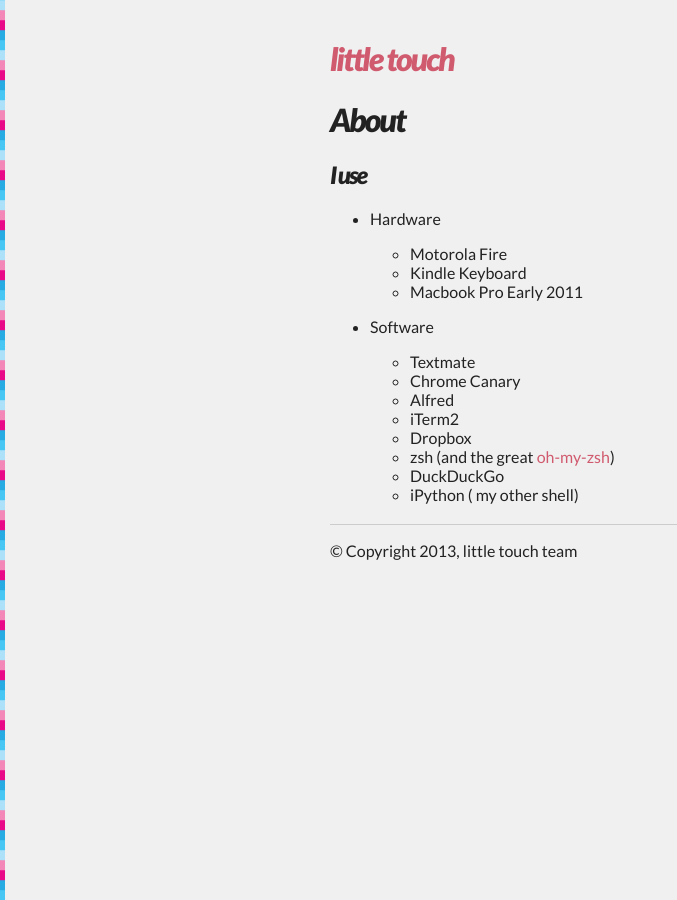
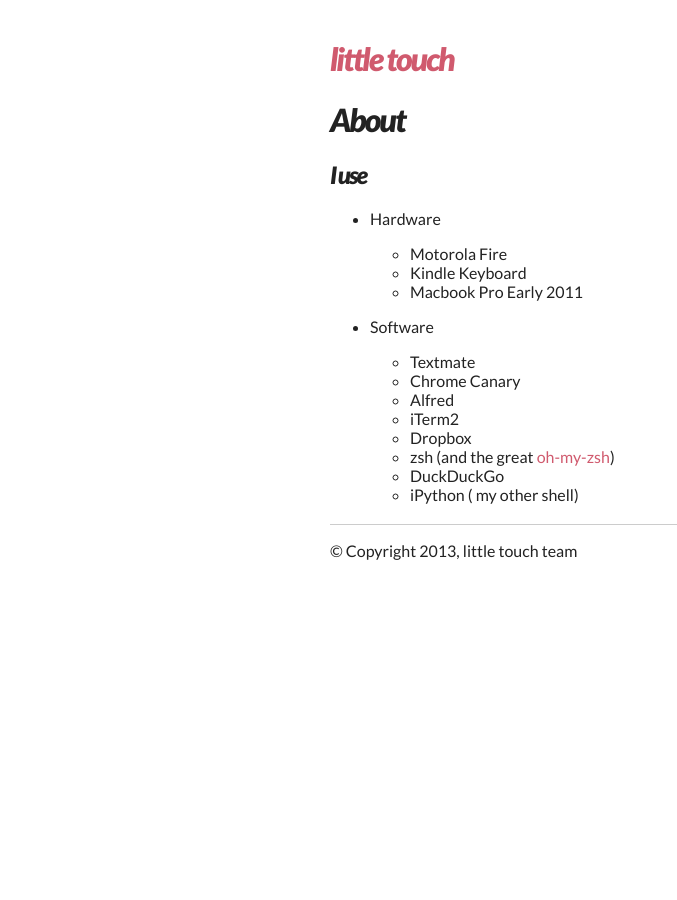
Before and after one commit to littletouch/littletouch.github.io, a Jekyll site: the page built from about/index.md, in a window 1280 px wide. Shown: the whole page, without its empty margins (0-677 px from the left). Built offline with Jekyll 4.4.1, drawn with Linux system fonts in a browser that asks for light colours; nearby versions of some CDN libraries.

Commit message:
remove colors.png

```diff
--- a/css/style.css
+++ b/css/style.css
@@ -2,7 +2,6 @@
 
 html {
 /*    background-image: url(/img/pattern.png);*/
-    background: #F0F0F0 url(/img/colors.png) repeat-y left bottom;
 }
 
 ::selection {
```
Also changed, not shown: img/colors.png (deleted).
